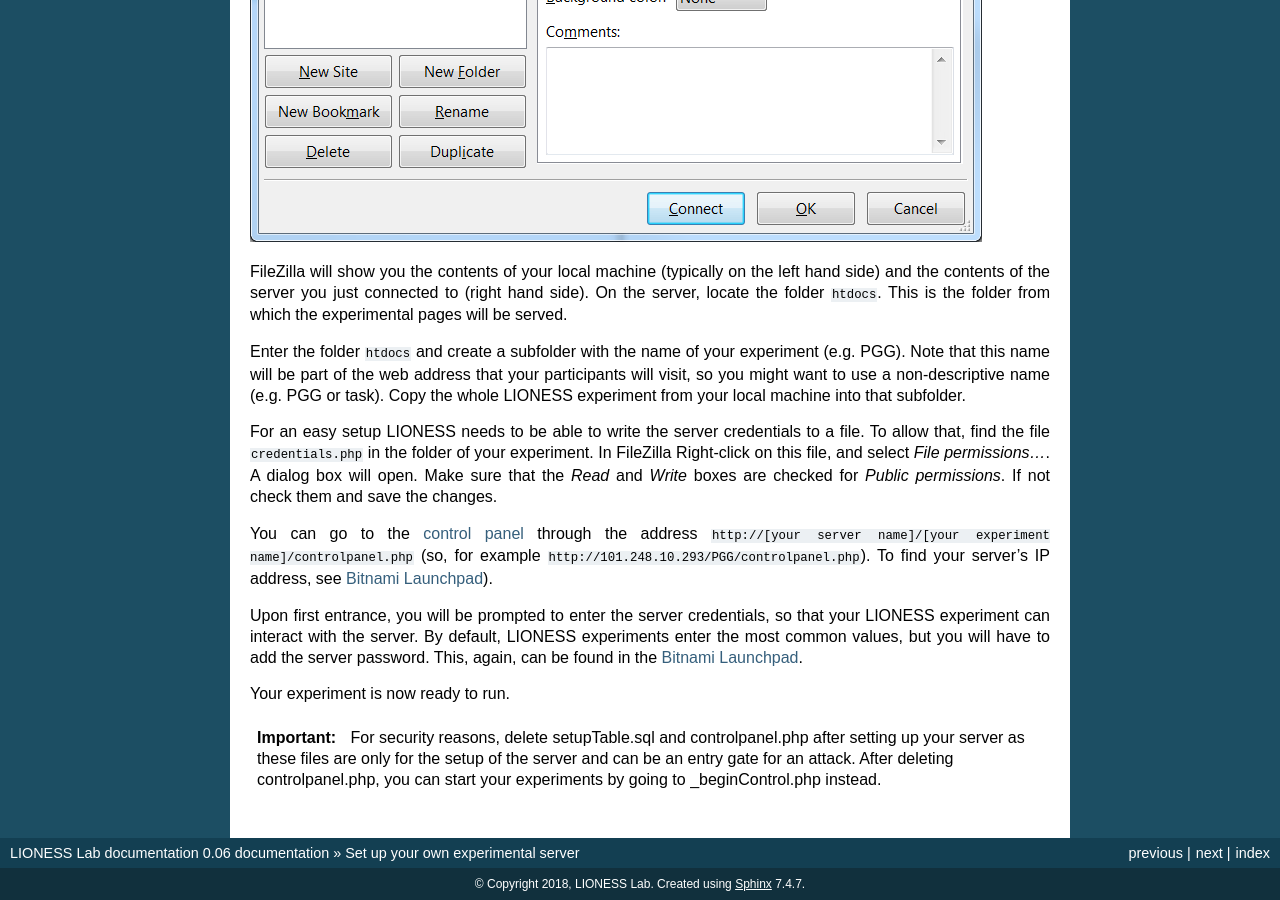
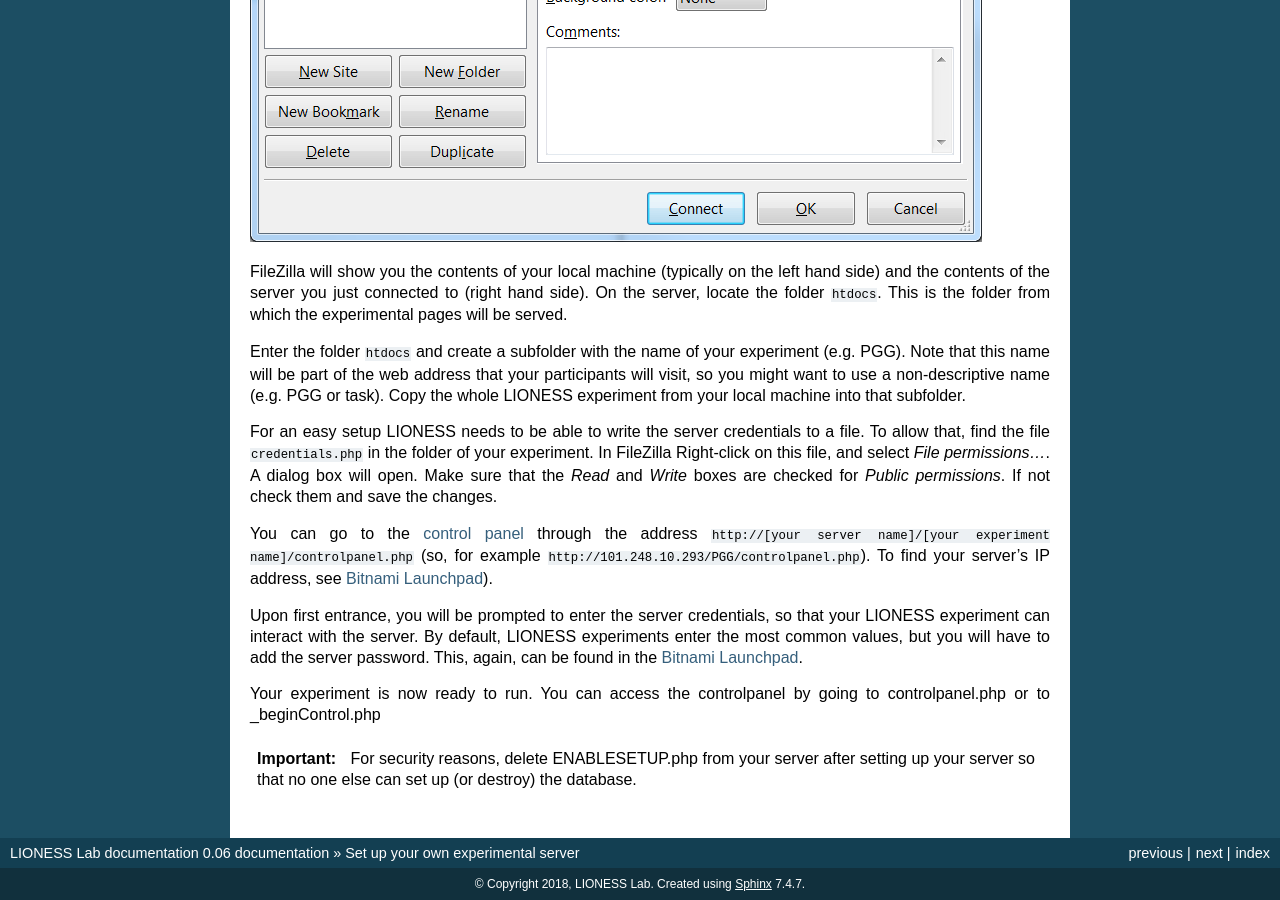
Before and after one commit to marcusgia2505/LIONESS_doc, a Sphinx documentation site: the page built from docs/0303_set_up.rst, in a window 1280 px wide and 900 px high, scrolled down 3114 px. Built offline with Sphinx 7.4.7, drawn with Linux system fonts in a browser that asks for light colours.

Commit message:
Update 0303_set_up.rst

```diff
--- a/docs/0303_set_up.rst
+++ b/docs/0303_set_up.rst
@@ -85,6 +85,6 @@ You can go to the :ref:`control panel <control_panel>` through the address ``htt
 
 Upon first entrance, you will be prompted to enter the server credentials, so that your LIONESS experiment can interact with the server. By default, LIONESS experiments enter the most common values, but you will have to add the server password. This, again, can be found in the :ref:`Bitnami Launchpad <bitnami_launchpad>`.
 
-Your experiment is now ready to run.
+Your experiment is now ready to run. You can access the controlpanel by going to controlpanel.php or to _beginControl.php
 
-.. important:: For security reasons, delete setupTable.sql and controlpanel.php after setting up your server as these files are only for the setup of the server and can be an entry gate for an attack. After deleting controlpanel.php, you can start your experiments by going to _beginControl.php instead.
+.. important:: For security reasons, delete ENABLESETUP.php from your server after setting up your server so that no one else can set up (or destroy) the database.
```
